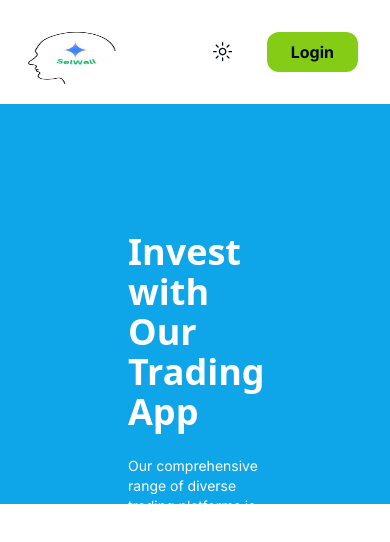
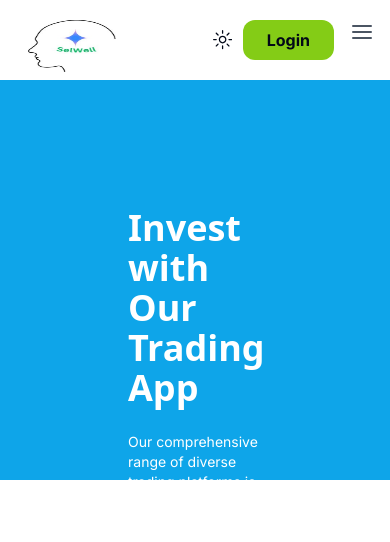
Before and after one commit to TheSoftNode/selwel, a Next.js app: page / in a window 390 px wide. Shown: the top 542 px of the page. Built offline with nearby package versions, Linux system fonts and the light colour scheme.

Commit message:
Retouched the header components

```diff
--- a/components/Header/Header.tsx
+++ b/components/Header/Header.tsx
@@ -8,6 +8,7 @@ import { usePathname } from "next/navigation";
 import ThemeToggler from "../Theme/ThemeToggler";
 import Image from "next/image";
 import Link from "next/link";
+import MobileNav from "./MobileNav";
 
 type Props = {};
 
@@ -42,7 +43,7 @@ const Header = (props: Props) =>
             alt="selwel"
             className="w-36 h-20 pt-5 p-2 px-7"
           />
-          <div className="flex p-4 m-4">
+          <div className="flex p-4">
             {/* nav */}
             <Nav
               containerStyles="hidden md:flex gap-x-8 items-center"
@@ -52,12 +53,12 @@ const Header = (props: Props) =>
 
             <ThemeToggler />
 
-            <Link href={'/login'} className='px-6 p-2 ml-6 font-bold bg-lime-500 rounded-xl'>
+            <Link href={'/login'} className='px-6 p-2 md:ml-6 font-bold bg-lime-500 rounded-xl'>
               Login
             </Link>
             {/* mobile nav */}
-            <div className="lg:hidden">
-              {/* <MobileNav /> */}
+            <div className="ml-4 md:hidden">
+              <MobileNav />
             </div>
           </div>
         </div>
--- /dev/null
+++ b/components/Header/MobileNav.tsx
@@ -0,0 +1,96 @@
+import React, { useState } from "react";
+import { Sheet, SheetContent, SheetTitle, SheetTrigger } from "../ui/sheet";
+import { AlignJustify } from "lucide-react";
+import Nav from "./Nav";
+import Image from "next/image";
+
+type Props = {};
+
+const MobileNav = (props: Props) =>
+{
+  const [isOpen, setIsOpen] = useState(false);
+
+  const handleNavClick = () =>
+  {
+    setIsOpen(false); // Automatically close the nav when an item is clicked
+  };
+
+  return (
+    <Sheet open={isOpen} onOpenChange={setIsOpen}>
+      <SheetTrigger asChild>
+        <AlignJustify className="cursor-pointer text-gray-600 hover:text-black focus:text-black transition-colors" />
+      </SheetTrigger>
+      <SheetContent aria-describedby="mobile-nav-description">
+        <SheetTitle className="text-3xl font-bold text-center text-gray-800">
+          Selwel
+        </SheetTitle>
+        <p id="mobile-nav-description" className="sr-only">
+          The navbar for mobile display
+        </p>
+        <div className="flex flex-col items-center justify-between h-full py-8">
+          <div className="flex flex-col items-center gap-y-16">
+            <Image
+              src={"/logos/logo1.jpeg"}
+              width={144}
+              height={80}
+              alt="Selwel logo"
+              className="w-36 h-20 pt-5"
+            />
+            {/* Styled Nav */}
+            <Nav
+              containerStyles="flex flex-col items-center gap-y-8"
+              linkStyles="text-lg font-medium text-gray-700 hover:text-blue-600 focus:text-blue-600 transition-colors duration-300 hover:scale-105 focus:scale-105 focus:outline-none"
+              onLinkClick={handleNavClick} // Close on click
+            />
+          </div>
+        </div>
+      </SheetContent>
+    </Sheet>
+  );
+};
+
+export default MobileNav;
+
+
+
+// import React from "react";
+// import { Sheet, SheetContent, SheetTitle, SheetTrigger } from "../ui/sheet";
+// import { AlignJustify } from "lucide-react";
+// import Nav from "./Nav";
+// import Image from "next/image";
+
+// type Props = {};
+
+// const MobileNav = (props: Props) =>
+// {
+//   return (
+//     <Sheet>
+//       <SheetTrigger asChild>
+//         <AlignJustify className="cursor-pointer" />
+//       </SheetTrigger>
+//       <SheetContent aria-describedby="mobile-nav-description">
+//         <SheetTitle>Selwel</SheetTitle>
+//         <p id="mobile-nav-description" className="sr-only">
+//           The navbar for mobile display
+//         </p>
+//         <div className="flex flex-col items-center justify-between h-full py-8">
+//           <div className="flex flex-col items-center gap-y-32">
+//             <Image
+//               src={"/logos/logo1.jpeg"}
+//               width={144}
+//               height={80}
+//               alt="selwel"
+//               className="w-36 h-20 pt-5 p-2 px-7"
+//             />
+//             <Nav
+//               containerStyles="flex flex-col items-center gap-y-6"
+//               linkStyles="text-2xl"
+//             />
+//           </div>
+//         </div>
+//       </SheetContent>
+//     </Sheet>
+//   );
+// };
+
+// export default MobileNav;
--- a/components/Header/Nav.tsx
+++ b/components/Header/Nav.tsx
@@ -7,6 +7,7 @@ type Props = {
     containerStyles?: any;
     linkStyles?: any;
     underlineStyles?: any;
+    onLinkClick?: () => void;
 };
 
 const links = [
@@ -16,7 +17,7 @@ const links = [
     { path: "/support", name: "support" },
 ];
 
-const Nav: FC<Props> = ({ containerStyles, linkStyles, underlineStyles }) =>
+const Nav: FC<Props> = ({ containerStyles, linkStyles, underlineStyles, onLinkClick, }) =>
 {
     const path = usePathname();
     return (
@@ -28,6 +29,7 @@ const Nav: FC<Props> = ({ containerStyles, linkStyles, underlineStyles }) =>
                         href={link.path}
                         key={index}
                         className={` capitalize ${linkStyles}`}
+                        onClick={onLinkClick}
                     >
                         {link.path === path && (
                             <motion.span
```
Lines whose indentation alone changed are shown as unchanged.
